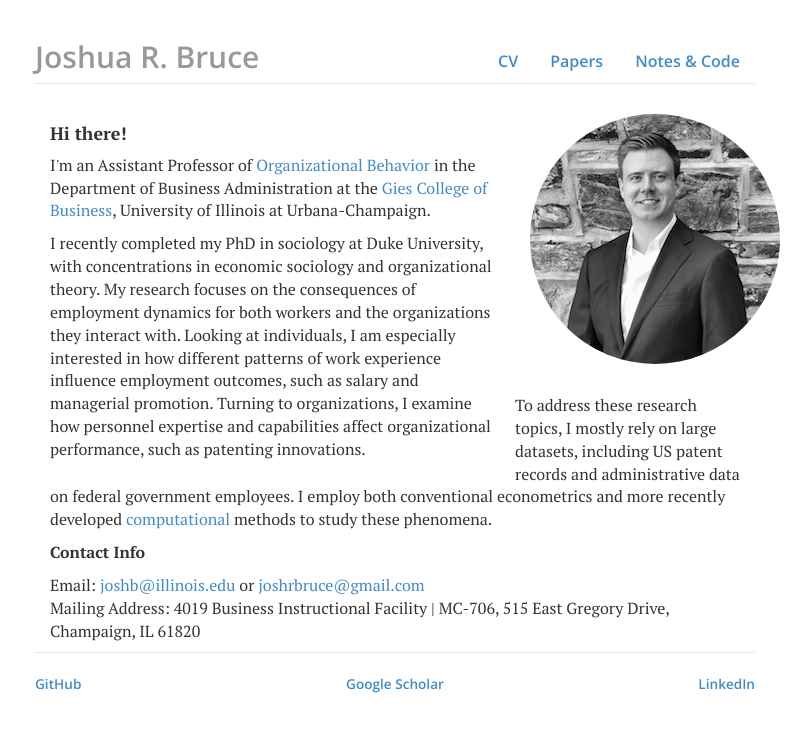
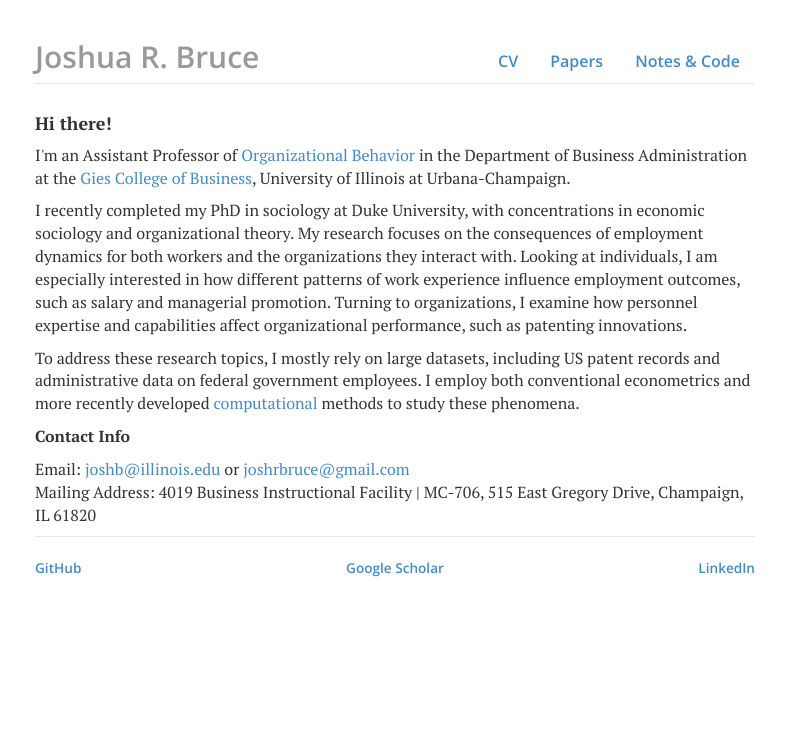
Before and after one commit to joshuarbruce/joshuarbruce.github.io, a Jekyll site: the page built from index.html, in a window 1280 px wide. Shown: the top 732 px of the page, without its empty margins (245-1056 px from the left). Built offline with Jekyll 4.4.1, drawn with Linux system fonts in a browser that asks for light colours; nearby versions of some CDN libraries.

Commit message:
Update index.html

```diff
--- a/index.html
+++ b/index.html
@@ -3,21 +3,11 @@ layout: default
 title: joshuarbruce.github.io
 ---
 <div class="blurb">
-	<div class="col-sm-8">
 	<h4>Hi there!</h4>
-		<p>I'm an Assistant Professor of <a href="https://business.illinois.edu/ba/areas/organizational-behavior/" target="_blank">Organizational Behavior</a> in the Department of Business Administration at the <a href="https://business.illinois.edu" target="_blank">Gies College of Business</a>, University of Illinois at Urbana-Champaign. </p>
-		<p>I recently completed my PhD in sociology at Duke University, with concentrations in economic sociology and organizational theory. My research focuses on the consequences of employment dynamics for both workers and the organizations they interact with. Looking at individuals, I am especially interested in how different patterns of work experience influence employment outcomes, such as salary and managerial promotion. Turning to organizations, I examine how personnel expertise and capabilities affect organizational performance, such as patenting innovations.</p>
-	</div>
-	<div class="col-sm-4">
-	<img  class="img-circle avatar" alt="Josh Bruce" src="files/me.jpeg"/>
-	</div>
-	<p></p>
-	<div class="col-sm-12">
-		<p>To address these research topics, I mostly rely on large datasets, including US patent records and administrative data on federal government employees. I employ both conventional econometrics and more recently developed <a href="https://en.wikipedia.org/wiki/Computational_sociology" target="_blank">computational</a> methods to study these phenomena.</p>
-		<!-- <p>In addition to conducting research, I taught a core course on <a href="https://markets.duke.edu/courses/355" target="_blank">organizations and management</a> in Duke's Markets and Management certificate program and mentored undergraduate and masters students in a 10-week <a href="https://bigdata.duke.edu/projects/analytics-faculty-success" target="_blank">data analytics program</a>. I am currently a Project Manager at Duke's Social Science Research Institute for the <a href="https://ssri.duke.edu/projects/human-capital-career-dynamics-and-organizational-performance-us-federal-government" target="_blank">Human Capital and Career Dynamics project</a>.</p>  -->
-		<p><b>Contact Info</b></p>
-		<p>Email: <a href="mailto:joshb@illinois.edu"><span class = "obfuscate">ude.sionilli@bhsoj</span></a> or <a href="mailto:joshrbruce@gmail.com"><span class = "obfuscate">moc.liamg@ecurbrhsoj</span></a><br>
-    Mailing Address: 4019 Business Instructional Facility | MC-706, 515 East Gregory Drive, Champaign, IL 61820
-		</p>
-		</div>
-	</div>
+	<p>I'm an Assistant Professor of <a href="https://business.illinois.edu/ba/areas/organizational-behavior/" target="_blank">Organizational Behavior</a> in the Department of Business Administration at the <a href="https://business.illinois.edu" target="_blank">Gies College of Business</a>, University of Illinois at Urbana-Champaign.</p>
+	<p>I recently completed my PhD in sociology at Duke University, with concentrations in economic sociology and organizational theory. My research focuses on the consequences of employment dynamics for both workers and the organizations they interact with. Looking at individuals, I am especially interested in how different patterns of work experience influence employment outcomes, such as salary and managerial promotion. Turning to organizations, I examine how personnel expertise and capabilities affect organizational performance, such as patenting innovations.</p>
+	<p>To address these research topics, I mostly rely on large datasets, including US patent records and administrative data on federal government employees. I employ both conventional econometrics and more recently developed <a href="https://en.wikipedia.org/wiki/Computational_sociology" target="_blank">computational</a> methods to study these phenomena.</p>
+	<p><b>Contact Info</b></p>
+	<p>Email: <a href="mailto:joshb@illinois.edu"><span class = "obfuscate">ude.sionilli@bhsoj</span></a> or <a href="mailto:joshrbruce@gmail.com"><span class = "obfuscate">moc.liamg@ecurbrhsoj</span></a><br>
+    Mailing Address: 4019 Business Instructional Facility | MC-706, 515 East Gregory Drive, Champaign, IL 61820</p>
+</div>
```
